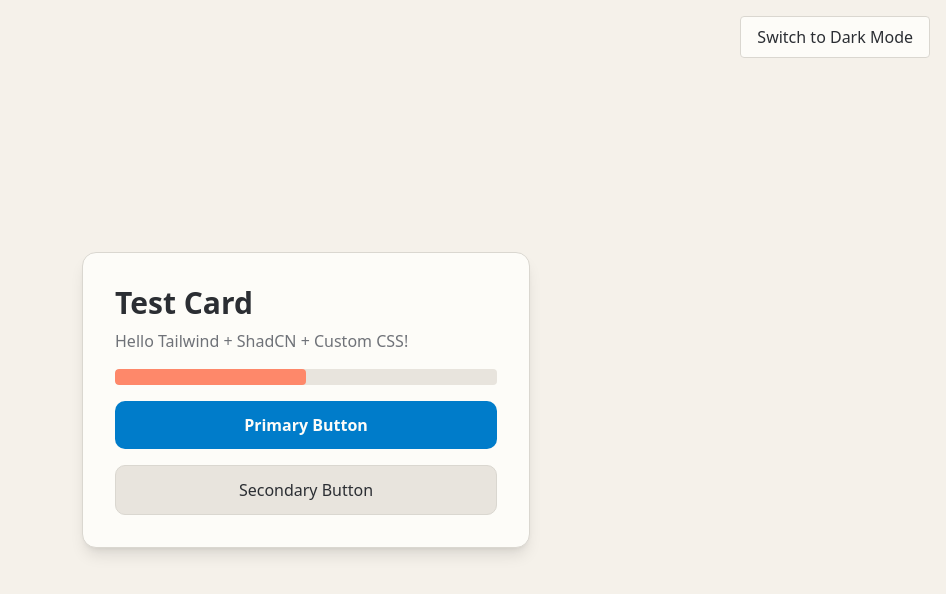
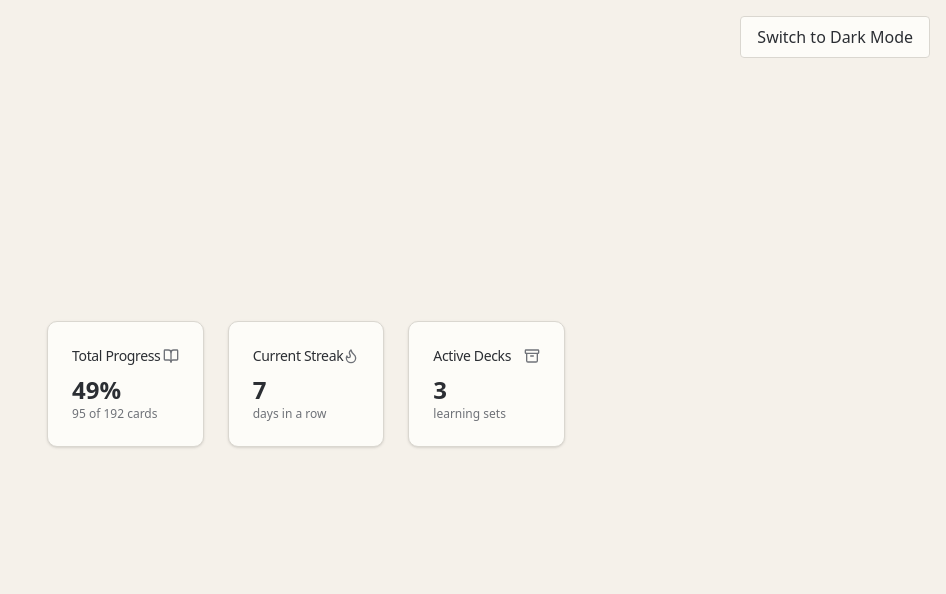
Before and after one commit to Akwei001/hirakana-redux-srs, a Next.js app: page / in a window 1280 px wide. Shown: the top 594 px of the page, without its empty margins (334-1280 px from the left). Built offline with nearby package versions, Linux system fonts and the light colour scheme.

Commit message:
statscard changes

```diff
--- a/app/components/StatsCards.tsx
+++ b/app/components/StatsCards.tsx
@@ -1,17 +1,43 @@
 import React from 'react';
-import {Card, CardContent} from '@/components/ui/card';
+import {Card, CardContent, CardHeader, CardTitle} from '@/components/ui/card';
 import { Progress } from "@/components/ui/progress";
 import { BookOpen, Flame, Archive } from "lucide-react";
 
 const StatsCards = () => {
   return (
-    <div className="grid grid-cols-1 md:grid-cols-3 gap-6 mb-8">
+     <div className="grid grid-cols-1 md:grid-cols-3 gap-6 mb-8">
+      {/* Total Progress Card */}
       <Card>
+        <CardHeader className="flex flex-row items-center justify-between space-y-0 pb-2">
+          <CardTitle className="text-sm font-medium">Total Progress</CardTitle>
+          <BookOpen className="h-4 w-4 text-muted-foreground" />
+        </CardHeader>
         <CardContent>
-
+          <div className="text-2xl font-bold">49%</div>
+          <p className="text-xs text-muted-foreground">95 of 192 cards</p>
         </CardContent>
       </Card>
-
+       {/* Current Streak Card */}
+      <Card>
+        <CardHeader className="flex flex-row items-center justify-between space-y-0 pb-2">
+          <CardTitle className="text-sm font-medium">Current Streak</CardTitle>
+          <Flame className="h-4 w-4 text-muted-foreground" />
+        </CardHeader>
+        <CardContent>
+          <div className="text-2xl font-bold">7</div>
+          <p className="text-xs text-muted-foreground">days in a row</p>
+        </CardContent>
+      </Card>
+       <Card>
+        <CardHeader className="flex flex-row items-center justify-between space-y-0 pb-2">
+          <CardTitle className="text-sm font-medium">Active Decks</CardTitle>
+          <Archive className="h-4 w-4 text-muted-foreground" />
+        </CardHeader>
+        <CardContent>
+          <div className="text-2xl font-bold">3</div>
+          <p className="text-xs text-muted-foreground">learning sets</p>
+        </CardContent>
+      </Card>
 
 
     </div>
--- a/app/page.tsx
+++ b/app/page.tsx
@@ -1,21 +1,10 @@
 import Image from "next/image";
+import StatsCards from "./components/StatsCards";
 
 export default function Home() {
   return (
 <div className="bg-background min-h-screen flex flex-col items-center justify-center p-8">
-  <div className="bg-card rounded-xl shadow-lg p-8 w-full max-w-md border border-border">
-    <h1 className="text-3xl font-bold text-foreground mb-2">Test Card</h1>
-    <p className="mb-4 text-muted-foreground">Hello Tailwind + ShadCN + Custom CSS!</p>
-    <div className="h-4 w-full rounded bg-secondary mb-4 overflow-hidden">
-      <div className="h-full w-1/2 rounded bg-accent transition-all"></div>
-    </div>
-    <button className="w-full py-3 rounded-lg font-bold text-primary-foreground bg-primary hover:bg-accent transition-all">
-      Primary Button
-    </button>
-    <button className="w-full mt-4 py-3 rounded-lg border border-border text-foreground bg-secondary hover:bg-muted transition-all">
-      Secondary Button
-    </button>
-  </div>
+ <StatsCards/>
 </div>
 
   );
--- a/components/ui/card.tsx
+++ b/components/ui/card.tsx
@@ -0,0 +1,54 @@
+import * as React from "react"
+import { cn } from "@/lib/utils"
+
+const Card = React.forwardRef<
+  HTMLDivElement,
+  React.HTMLAttributes<HTMLDivElement>
+>(({ className, ...props }, ref) => (
+  <div
+    ref={ref}
+    className={cn(
+      "rounded-lg border bg-card text-card-foreground shadow-sm",
+      className
+    )}
+    {...props}
+  />
+))
+Card.displayName = "Card"
+
+const CardHeader = React.forwardRef<
+  HTMLDivElement,
+  React.HTMLAttributes<HTMLDivElement>
+>(({ className, ...props }, ref) => (
+  <div
+    ref={ref}
+    className={cn("flex flex-col space-y-1.5 p-6", className)}
+    {...props}
+  />
+))
+CardHeader.displayName = "CardHeader"
+
+const CardTitle = React.forwardRef<
+  HTMLParagraphElement,
+  React.HTMLAttributes<HTMLHeadingElement>
+>(({ className, ...props }, ref) => (
+  <h3
+    ref={ref}
+    className={cn(
+      "text-2xl font-semibold leading-none tracking-tight",
+      className
+    )}
+    {...props}
+  />
+))
+CardTitle.displayName = "CardTitle"
+
+const CardContent = React.forwardRef<
+  HTMLDivElement,
+  React.HTMLAttributes<HTMLDivElement>
+>(({ className, ...props }, ref) => (
+  <div ref={ref} className={cn("p-6 pt-0", className)} {...props} />
+))
+CardContent.displayName = "CardContent"
+
+export { Card, CardHeader, CardTitle, CardContent }
```
